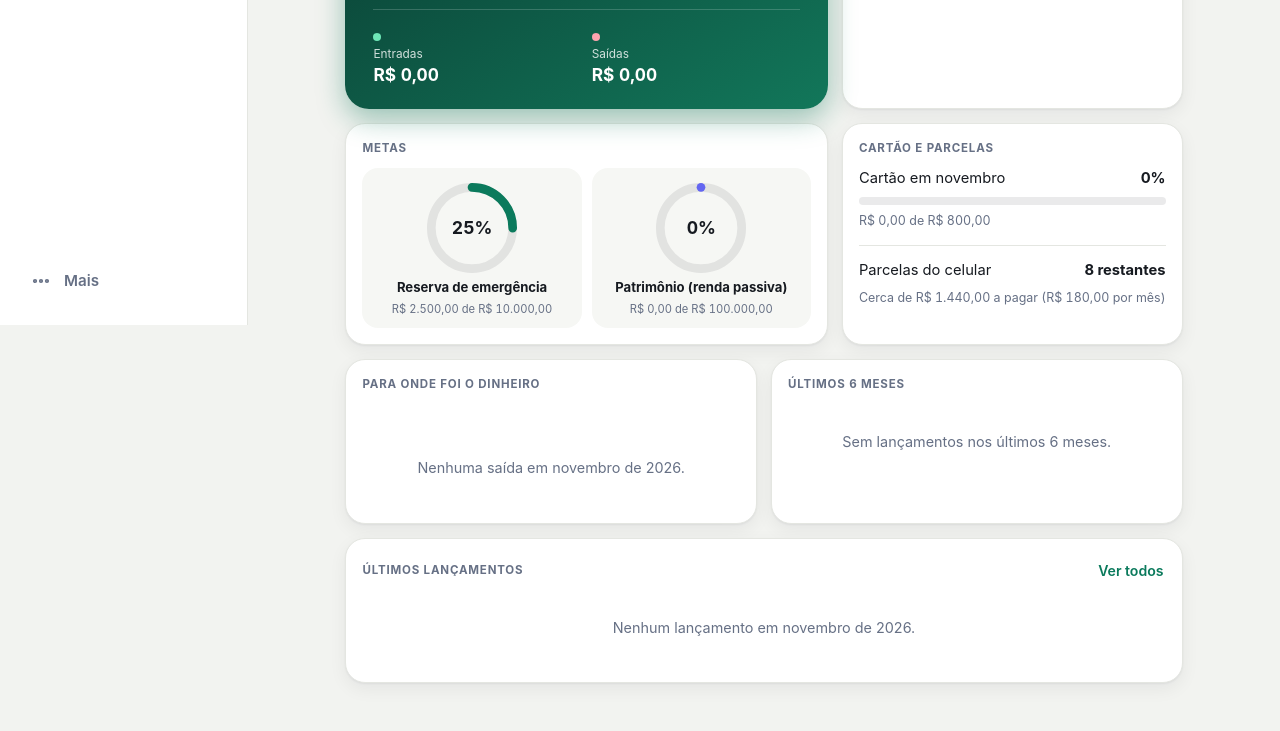
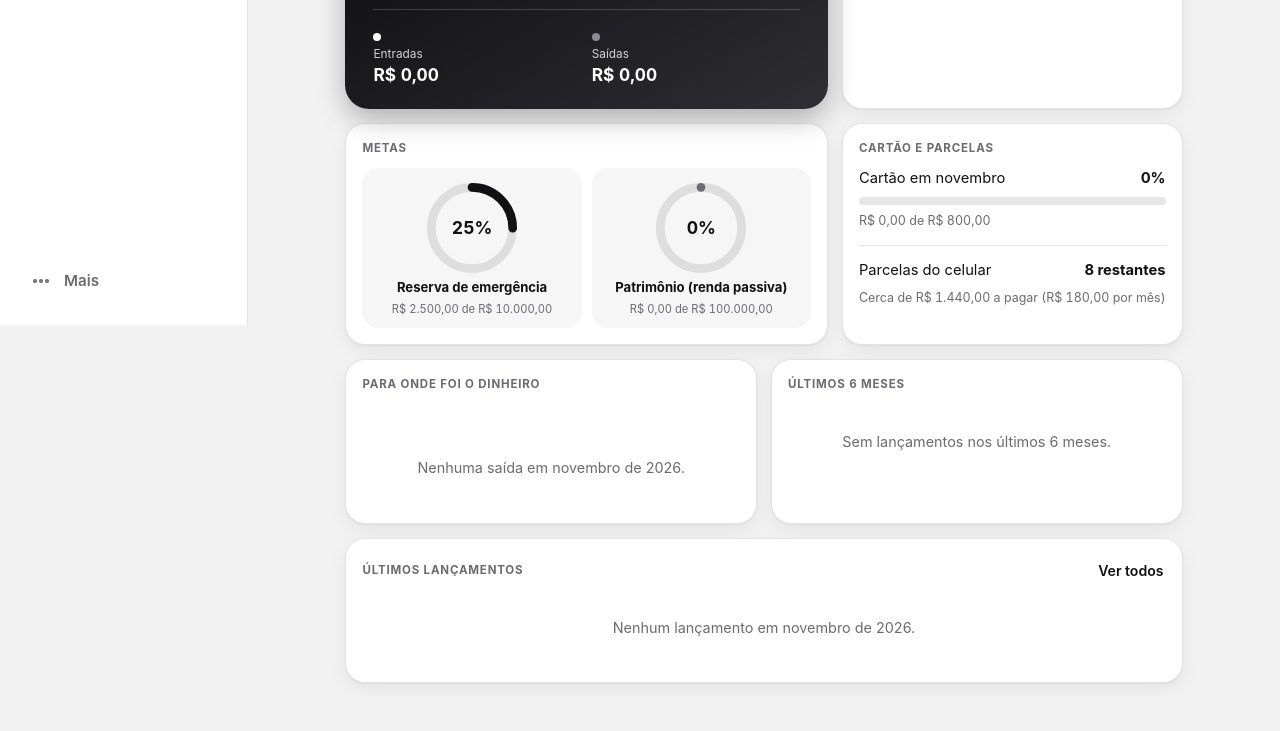
Before and after one commit to nevessdhiego-design/meu-financeiro, a plain HTML site: page index.html in a window 1280 px wide. Shown: the part 475-1206 px from the top of the page. Drawn offline with Linux system fonts and the light colour scheme.

Commit message:
Troca a cor da marca para preto e branco
- Paleta neutra: preto como destaque no tema claro e branco no escuro
- Cartão do saldo, botões, anéis e barras sem verde; verde e vermelho ficam só para entrada e saída
- Novo ícone preto com barras brancas; manifest, theme-color e cache do service worker (v7)
- Capturas de tela refeitas

```diff
--- a/css/styles.css
+++ b/css/styles.css
@@ -2,33 +2,33 @@
    Mobile primeiro: barra de abas embaixo no celular, menu lateral no computador. */
 :root{
   color-scheme:light;
-  --bg:#f2f3f0; --surface:#ffffff; --surface2:#f6f7f4; --text:#161a20; --muted:#667085; --line:#e4e6e1;
-  --brand:#0b7a5c; --on-brand:#ffffff; --brand-soft:#e0f2ea;
+  --bg:#f2f2f2; --surface:#ffffff; --surface2:#f6f6f6; --text:#111113; --muted:#6b6b72; --line:#e4e4e6;
+  --brand:#111113; --on-brand:#ffffff; --brand-soft:#e9e9eb;
   --pos:#0c8f64; --neg:#d6364f; --warn:#c77d0a;
-  --hero1:#0a3b31; --hero2:#12775a;
-  --track:rgba(22,26,32,.09);
-  --shadow:0 1px 2px rgba(16,24,40,.05),0 6px 18px rgba(16,24,40,.06);
+  --hero1:#0a0a0b; --hero2:#2e2e33;
+  --track:rgba(17,17,19,.1);
+  --shadow:0 1px 2px rgba(0,0,0,.05),0 6px 18px rgba(0,0,0,.06);
   --radius:20px;
 }
 @media (prefers-color-scheme:dark){
   :root:not([data-theme="light"]){
     color-scheme:dark;
-    --bg:#0c0f12; --surface:#151a1f; --surface2:#1b2127; --text:#eef1f4; --muted:#8c97a4; --line:#242c34;
-    --brand:#34d399; --on-brand:#04261c; --brand-soft:rgba(52,211,153,.12);
+    --bg:#0a0a0b; --surface:#141415; --surface2:#1c1c1e; --text:#f5f5f5; --muted:#98989f; --line:#2a2a2d;
+    --brand:#ffffff; --on-brand:#0a0a0b; --brand-soft:rgba(255,255,255,.1);
     --pos:#3ddc97; --neg:#ff6b81; --warn:#f0b24a;
-    --hero1:#0d3a30; --hero2:#14694f;
-    --track:rgba(238,241,244,.1);
-    --shadow:0 1px 2px rgba(0,0,0,.3),0 8px 22px rgba(0,0,0,.25);
+    --hero1:#1d1d20; --hero2:#3d3d43;
+    --track:rgba(245,245,245,.12);
+    --shadow:0 1px 2px rgba(0,0,0,.4),0 8px 22px rgba(0,0,0,.35);
   }
 }
 :root[data-theme="dark"]{
   color-scheme:dark;
-  --bg:#0c0f12; --surface:#151a1f; --surface2:#1b2127; --text:#eef1f4; --muted:#8c97a4; --line:#242c34;
-  --brand:#34d399; --on-brand:#04261c; --brand-soft:rgba(52,211,153,.12);
+  --bg:#0a0a0b; --surface:#141415; --surface2:#1c1c1e; --text:#f5f5f5; --muted:#98989f; --line:#2a2a2d;
+  --brand:#ffffff; --on-brand:#0a0a0b; --brand-soft:rgba(255,255,255,.1);
   --pos:#3ddc97; --neg:#ff6b81; --warn:#f0b24a;
-  --hero1:#0d3a30; --hero2:#14694f;
-  --track:rgba(238,241,244,.1);
-  --shadow:0 1px 2px rgba(0,0,0,.3),0 8px 22px rgba(0,0,0,.25);
+  --hero1:#1d1d20; --hero2:#3d3d43;
+  --track:rgba(245,245,245,.12);
+  --shadow:0 1px 2px rgba(0,0,0,.4),0 8px 22px rgba(0,0,0,.35);
 }
 
 *,*::before,*::after{box-sizing:border-box;}
@@ -38,7 +38,7 @@ body{
   font:16px/1.4 -apple-system,BlinkMacSystemFont,"SF Pro Text","Segoe UI",Roboto,"Helvetica Neue",Arial,sans-serif;
   -webkit-font-smoothing:antialiased;-webkit-tap-highlight-color:transparent;
 }
-/* Faixa verde sob a barra de status do iPhone (app instalado em tela cheia) */
+/* Faixa escura sob a barra de status do iPhone (app instalado em tela cheia) */
 body::before{content:"";position:fixed;top:0;left:0;right:0;height:env(safe-area-inset-top,0px);background:var(--hero1);z-index:40;}
 button{font:inherit;color:inherit;border:0;background:none;padding:0;cursor:pointer;-webkit-appearance:none;appearance:none;}
 button:disabled{opacity:.5;cursor:not-allowed;}
@@ -65,7 +65,7 @@ h3,h4,p,dl,dd{margin:0;}
 .brand{display:none;}
 .navBtn{display:flex;flex-direction:column;align-items:center;gap:2px;padding:6px 0 4px;border-radius:12px;font-size:.68rem;font-weight:600;color:var(--muted);transition:color .15s;}
 .navBtn.active{color:var(--brand);}
-.navAdd{display:grid;place-items:center;width:56px;height:56px;margin:-20px 8px 2px;border-radius:50%;background:var(--brand);color:var(--on-brand);box-shadow:0 8px 18px color-mix(in srgb,var(--brand) 38%,transparent);transition:transform .15s;}
+.navAdd{display:grid;place-items:center;width:56px;height:56px;margin:-20px 8px 2px;border-radius:50%;background:var(--brand);color:var(--on-brand);box-shadow:0 8px 18px rgba(0,0,0,.28);transition:transform .15s;}
 .navAdd:active{transform:scale(.94);}
 .navAdd .ic{width:26px;height:26px;stroke-width:2.2;}
 .navAddText{display:none;}
@@ -102,7 +102,7 @@ h3,h4,p,dl,dd{margin:0;}
 .welcomeActions{display:grid;gap:8px;}
 
 /* Herói: saldo do mês */
-.hero{position:relative;overflow:hidden;isolation:isolate;padding:20px 20px 18px;border-radius:24px;color:#fff;background:linear-gradient(150deg,var(--hero1),var(--hero2));box-shadow:0 10px 28px color-mix(in srgb,var(--hero2) 40%,transparent);}
+.hero{position:relative;overflow:hidden;isolation:isolate;padding:20px 20px 18px;border-radius:24px;color:#fff;background:linear-gradient(150deg,var(--hero1),var(--hero2));box-shadow:0 10px 28px rgba(0,0,0,.28);}
 .hero::after{content:"";position:absolute;right:-40px;top:-60px;width:200px;height:200px;border-radius:50%;background:radial-gradient(closest-side,rgba(255,255,255,.14),transparent);z-index:-1;}
 .heroLabel{font-size:.86rem;opacity:.85;}
 .heroValue{font-size:clamp(2rem,9vw,2.7rem);font-weight:750;letter-spacing:-.02em;margin:2px 0 6px;line-height:1.1;}
@@ -112,7 +112,7 @@ h3,h4,p,dl,dd{margin:0;}
 .heroSplit small{display:block;font-size:.74rem;opacity:.8;}
 .heroSplit strong{font-size:1.08rem;font-weight:700;}
 .heroSplit .dot{display:inline-block;width:8px;height:8px;border-radius:50%;margin-right:6px;}
-.dot.in{background:#6ee7b7;} .dot.out{background:#fda4af;}
+.dot.in{background:#fff;} .dot.out{background:#8a8a92;}
 .spark{display:block;width:100%;height:46px;margin-top:14px;opacity:.9;pointer-events:none;}
 .sparkArea{fill:url(#saldoArea);}
 .sparkLine{fill:none;stroke:#fff;stroke-width:1.6;stroke-linecap:round;stroke-linejoin:round;vector-effect:non-scaling-stroke;}
@@ -135,7 +135,7 @@ button.ringTile{transition:transform .15s;} button.ringTile:active{transform:sca
 .ring circle{fill:none;stroke-width:3.4;}
 .ringBg{stroke:var(--track);}
 .ringFg{stroke:var(--brand);stroke-linecap:round;transition:stroke-dasharray .6s cubic-bezier(.2,.8,.2,1);}
-.ringFg.alt{stroke:#6366f1;}
+.ringFg.alt{stroke:var(--muted);}
 .ringFg.done{stroke:var(--pos);}
 .ring b{font-size:1.1rem;font-weight:750;font-variant-numeric:tabular-nums;}
 .ringTitle{font-size:.82rem;font-weight:650;line-height:1.2;}
--- a/index.html
+++ b/index.html
@@ -8,8 +8,8 @@
 <meta property="og:title" content="Meu Financeiro">
 <meta property="og:description" content="Controle financeiro pessoal em PWA offline, sem conta e sem servidor.">
 <meta name="color-scheme" content="light dark">
-<meta name="theme-color" content="#f2f3f0" media="(prefers-color-scheme: light)">
-<meta name="theme-color" content="#0c0f12" media="(prefers-color-scheme: dark)">
+<meta name="theme-color" content="#f2f2f2" media="(prefers-color-scheme: light)">
+<meta name="theme-color" content="#0a0a0b" media="(prefers-color-scheme: dark)">
 <link rel="manifest" href="manifest.webmanifest">
 <link rel="icon" type="image/svg+xml" href="icone-financeiro.svg">
 <link rel="apple-touch-icon" href="icone-financeiro-180.png">
--- a/sw.js
+++ b/sw.js
@@ -1,4 +1,4 @@
-const CACHE_NAME = 'meu-financeiro-v6';
+const CACHE_NAME = 'meu-financeiro-v7';
 const APP_SHELL = [
   './',
   './index.html',
```
Also changed, not shown: docs/telas/desktop.png, docs/telas/lancamentos.png, docs/telas/planejamento.png, docs/telas/privacidade.png, docs/telas/visao-geral.png, icone-financeiro-180.png, icone-financeiro-192.png, icone-financeiro-512.png, icone-financeiro.svg, manifest.webmanifest.
